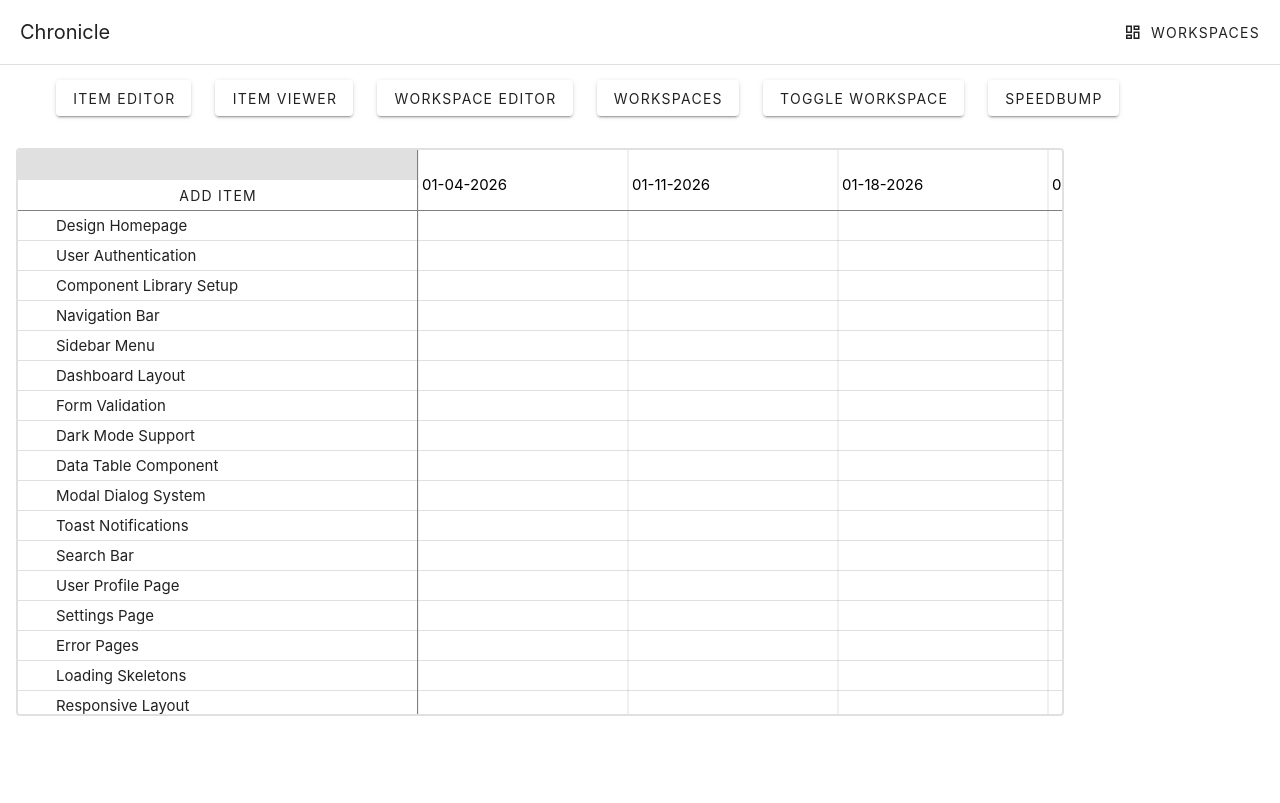
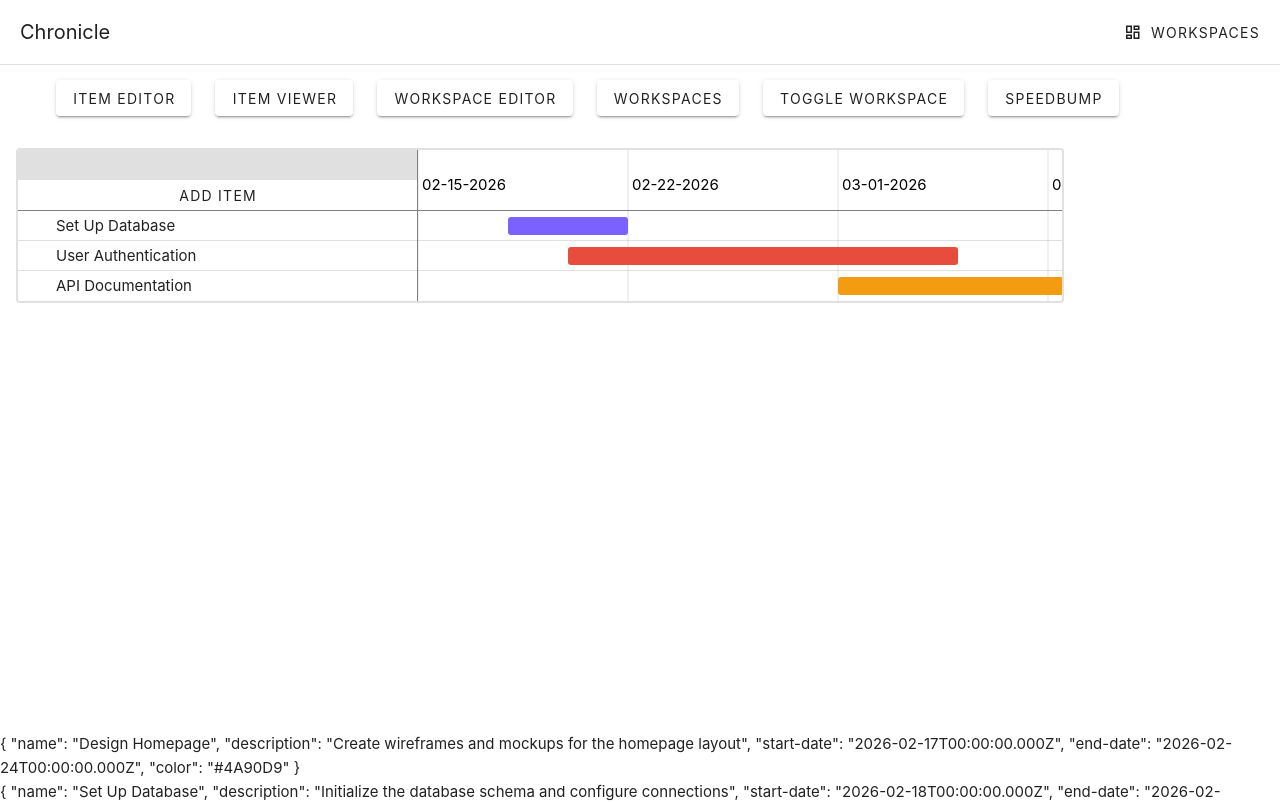
Before and after one commit to AlexJFDev/Capstone, a Vue app: page /test in a window 1280 px wide. Shown: the top 803 px of the page. Built offline with nearby package versions, Linux system fonts and the light colour scheme.

Commit message:
Added BacklogList

```diff
--- /dev/null
+++ b/src/components/backlog/BacklogList.vue
@@ -0,0 +1,24 @@
+<script setup lang="ts">
+import { useItemsStore } from '@/stores/items'
+
+
+defineProps<{
+  itemIds: string[]
+}>()
+
+const itemStore = useItemsStore()
+
+</script>
+
+<template>
+  <div
+    v-for="itemId in itemIds"
+    :key="itemId"
+  >
+    {{ itemStore.getItem(itemId) }}
+  </div>
+</template>
+
+<style scoped>
+
+</style>
--- a/src/stores/items.ts
+++ b/src/stores/items.ts
@@ -69,6 +69,7 @@ export const useItemsStore = defineStore('items', () => {
 
   return {
     items,
+    itemKeys,
     initializeItems,
     addItem,
     addNewItem,
--- a/src/views/TestView.vue
+++ b/src/views/TestView.vue
@@ -8,10 +8,13 @@ import RoadmapPane from '@/components/roadmap/RoadmapPane.vue'
 import { useWorkspacesStore } from '@/stores/workspaces'
 import { useInterfaceStore } from '@/stores/interface'
 import SpeedbumpDialog from '@/SpeedbumpDialog.vue'
+import BacklogList from '@/components/backlog/BacklogList.vue'
+import { useItemsStore } from '@/stores/items'
 
 const TEST_ITEM_ID = 'i-a1b2c3d4-e5f6-4890-abcd-ef1234567890'
 
 const workspacesStore = useWorkspacesStore()
+const itemsStore = useItemsStore()
 const interfaceStore = useInterfaceStore()
 
 const workspaceIds = workspacesStore.workspaceKeys
@@ -26,7 +29,7 @@ const WORKSPACE_IDS = [
   'w-2b3c4d5e-6f7a-4901-bcde-f12345678901',
 ]
 
-const workspaceIndex = ref(0)
+const workspaceIndex = ref(1)
 const workspaceId = computed(() => WORKSPACE_IDS[workspaceIndex.value]!)
 
 function toggle() {
@@ -68,6 +71,8 @@ function toggle() {
     <WorkspaceEditorPanel v-model="workspaceEditorOpen" />
     <WorkspacesPanel v-model="workspacesOpen" :workspaceIds="workspaceIds" />
     <SpeedbumpDialog />
+
+    <BacklogList :item-ids="itemsStore.itemKeys" />
   </v-main>
 </template>
 
```
